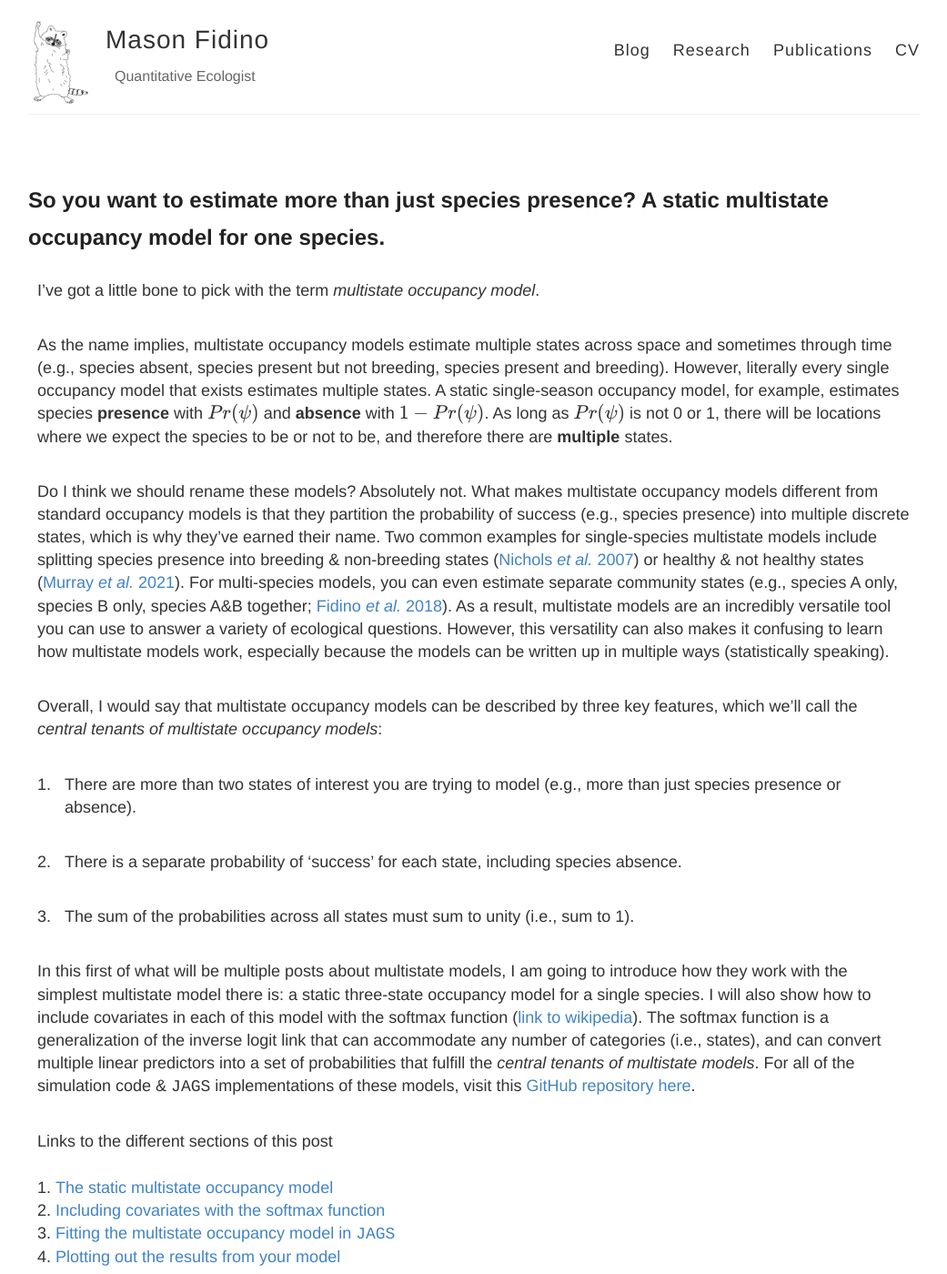
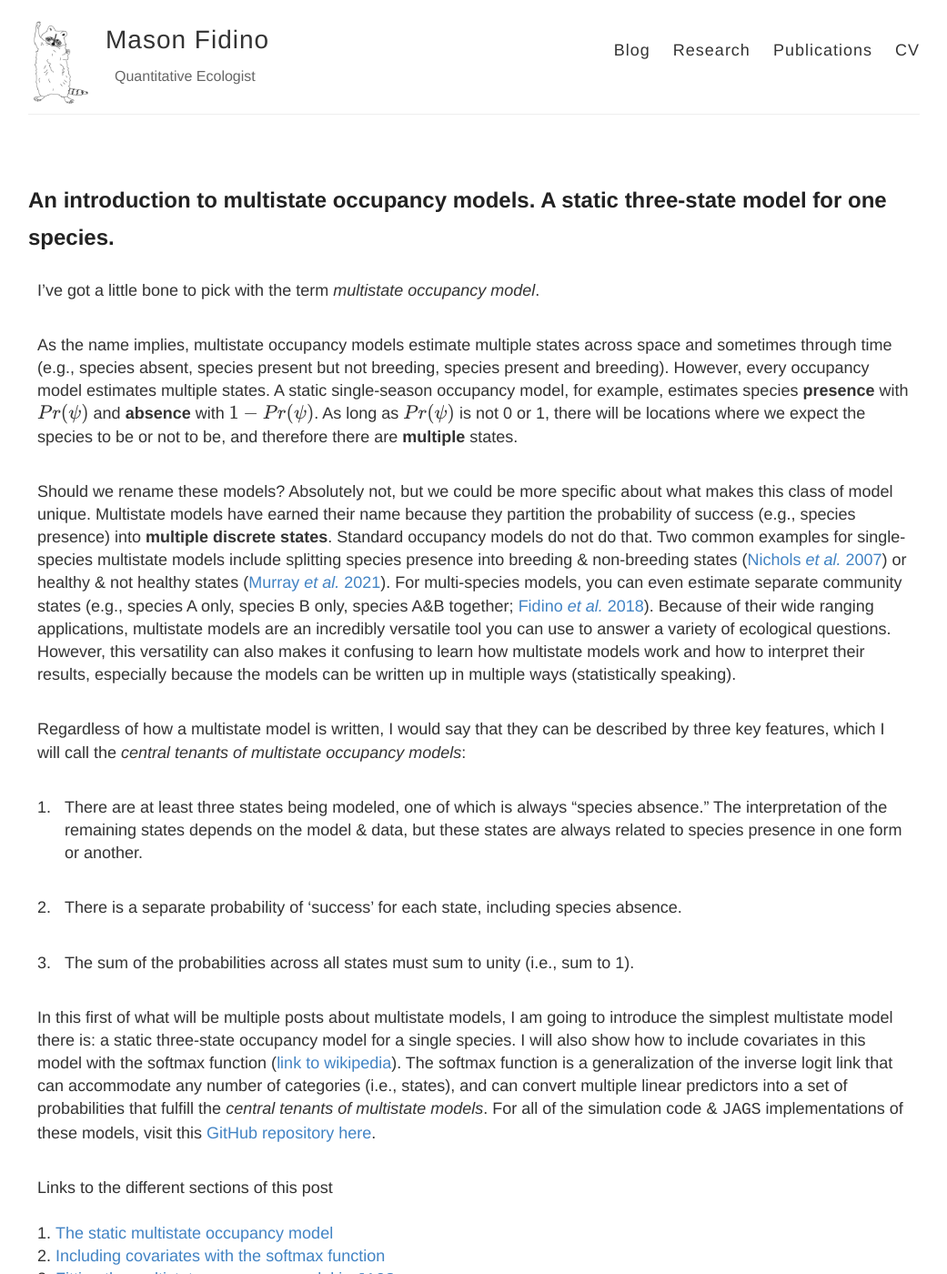
Before and after one commit to mfidino/mfidino.github.io, a Jekyll site: the page built from blog/_posts/2021-8-30-intro_2_multistate_occupancy.md, in a window 1280 px wide and 1400 px high. Shown: the whole window at 91% size, without its empty margins (119-1160 px from the left). Built offline with Jekyll 4.4.1, drawn with Linux system fonts in a browser that asks for light colours; formulas are drawn with MathJax 3; some of the changed text lies outside the part shown.

Commit message:
Update 2021-8-30-intro_2_multistate_occupancy.md

````diff
--- a/blog/_posts/2021-8-30-intro_2_multistate_occupancy.md
+++ b/blog/_posts/2021-8-30-intro_2_multistate_occupancy.md
@@ -1,26 +1,26 @@
 ---
 layout: post
-title: So you want to estimate more than just species presence? A static multistate occupancy model for one species.
+title: An introduction to multistate occupancy models. A static three-state model for one species.
 category: blog
 ---
 
 I've got a little bone to pick with the term *multistate occupancy model*.
 
-As the name implies, multistate occupancy models estimate multiple states across space and sometimes through time (e.g., species absent, species present but not breeding, species present and breeding). However, literally every single occupancy model that exists estimates multiple states. A static single-season occupancy model, for example, estimates species **presence** with <span>$$Pr(\psi)$$</span> and **absence** with <span>$$1 - Pr(\psi)$$</span>. As long as <span>$$Pr(\psi)$$</span> is not 0 or 1, there will be locations where we expect the species to be or not to be, and therefore there are **multiple** states.
+As the name implies, multistate occupancy models estimate multiple states across space and sometimes through time (e.g., species absent, species present but not breeding, species present and breeding). However, every occupancy model estimates multiple states. A static single-season occupancy model, for example, estimates species **presence** with <span>$$Pr(\psi)$$</span> and **absence** with <span>$$1 - Pr(\psi)$$</span>. As long as <span>$$Pr(\psi)$$</span> is not 0 or 1, there will be locations where we expect the species to be or not to be, and therefore there are **multiple** states.
 
 
-Do I think we should rename these models? Absolutely not. What makes multistate occupancy models different from standard occupancy models is that they partition the probability of success (e.g., species presence) into multiple discrete states, which is why they've earned their name. Two common examples for single-species multistate models include splitting species presence into breeding & non-breeding states ([Nichols *et al.* 2007](https://esajournals.onlinelibrary.wiley.com/doi/abs/10.1890/06-1474)) or healthy & not healthy states ([Murray *et al.* 2021](https://besjournals.onlinelibrary.wiley.com/doi/abs/10.1111/1365-2656.13515)). For multi-species models, you can even estimate separate community states (e.g., species A only, species B only, species A&B together; [Fidino *et al.* 2018](https://besjournals.onlinelibrary.wiley.com/doi/full/10.1111/2041-210X.13117)). As a result, multistate models are an incredibly versatile tool you can use to answer a variety of ecological questions. However, this versatility can also makes it confusing to learn how multistate models work, especially because the models can be written up in multiple ways (statistically speaking).
+Should we rename these models? Absolutely not, but we could be more specific about what makes this class of model unique. Multistate models have earned their name because they partition the probability of success (e.g., species presence) into **multiple discrete states**. Standard occupancy models do not do that. Two common examples for single-species multistate models include splitting species presence into breeding & non-breeding states ([Nichols *et al.* 2007](https://esajournals.onlinelibrary.wiley.com/doi/abs/10.1890/06-1474)) or healthy & not healthy states ([Murray *et al.* 2021](https://besjournals.onlinelibrary.wiley.com/doi/abs/10.1111/1365-2656.13515)). For multi-species models, you can even estimate separate community states (e.g., species A only, species B only, species A&B together; [Fidino *et al.* 2018](https://besjournals.onlinelibrary.wiley.com/doi/full/10.1111/2041-210X.13117)). Because of their wide ranging applications, multistate models are an incredibly versatile tool you can use to answer a variety of ecological questions. However, this versatility can also makes it confusing to learn how multistate models work and how to interpret their results, especially because the models can be written up in multiple ways (statistically speaking).
 
-Overall, I would say that multistate occupancy models can be described by three key features, which we'll call the *central tenants of multistate occupancy models*:
+Regardless of how a multistate model is written, I would say that they can be described by three key features, which I will call the *central tenants of multistate occupancy models*:
 
-1. There are more than two states of interest you are trying to model (e.g., more than just species presence or absence).
+1. There are at least three states being modeled, one of which is always "species absence." The interpretation of the remaining states depends on the model & data, but these states are always related to species presence in one form or another.
 
 2. There is a separate probability of 'success' for each state, including species absence.
 
 3. The sum of the probabilities across all states must sum to unity (i.e., sum to 1).
 
 
-In this first of what will be multiple posts about multistate models, I am going to introduce how they work with the simplest multistate model there is: a static three-state occupancy model for a single species. I will also show how to include covariates in each of this model with the softmax function ([link to wikipedia](https://en.wikipedia.org/wiki/Softmax_function)). The softmax function is a generalization of the inverse logit link that can accommodate any number of categories (i.e., states), and can convert multiple linear predictors into a set of probabilities that fulfill the *central tenants of multistate models*. For all of the simulation code & `JAGS` implementations of these models, visit this [GitHub repository here](https://github.com/mfidino/multi-state-occupancy-models).
+In this first of what will be multiple posts about multistate models, I am going to introduce the simplest multistate model there is: a static three-state occupancy model for a single species. I will also show how to include covariates in this model with the softmax function ([link to wikipedia](https://en.wikipedia.org/wiki/Softmax_function)). The softmax function is a generalization of the inverse logit link that can accommodate any number of categories (i.e., states), and can convert multiple linear predictors into a set of probabilities that fulfill the *central tenants of multistate models*. For all of the simulation code & `JAGS` implementations of these models, visit this [GitHub repository here](https://github.com/mfidino/multi-state-occupancy-models).
 
 
 Links to the different sections of this post
@@ -119,6 +119,7 @@ where <span>$$z[s]$$</span> indexes the appropriate row of the detection array.
 
 For a static multistate model without covariates, the last thing we need to do is specify priors. To give vague priors to <span>$$\boldsymbol{\psi}$$</span> and the third row in <span>$$\boldsymbol{\eta_s}$$</span>, we can use a Dirichlet(1,1,1) prior for each. The Dirichlet distribution is a generalization of the Beta distribution for up to *m* categories, and in this case *m* = 3. The only other parameter in the model is  <span>$$\rho^{2,2}$$</span>, which we can give a vague Beta(1,1) prior.
 
+
 <p><a href="#top" style>Back to top ⤒</a></p>
 
 ## Including covariates
@@ -129,11 +130,11 @@ As I said at the beginning of this post the softmax function is a generalization
 
 $$\text{softmax}(x) = \frac{\text{exp}(x)}{\sum_{i=1}^m \text{exp}(x)}$$
 
-Where x is a vector of length *m* that contains the linear predictors for the *m* states at site *s*. However, one very important aspect to know is that if you have *m* states you only specify *m-1* linear predictors. We must set one state as a reference category, and to do so we give that element in x a value of 0. Is this rule something new? Absolutely not, we also do this with logistic regression, which has 2 states (success and failure) and one linear predictor. In fact, if you look at the inverse logit link function you can see pretty quickly that the 'failure' reference category has been hard coded into it (it's the 1 in the denominator):
+Where x is a vector of length *m* that contains the linear predictors for the *m* states at site *s*. However, one very important aspect to know is that if you have *m* states you only specify *m-1* linear predictors. We must set one state as a reference category, and to do so we give that element in x a value of 0. Is this rule something new? Absolutely not, we also do this whenever we use the logit link. In fact, if you look at the inverse logit link function you can see pretty quickly that the 'failure' reference category has been baked into it (it's the 1 in the denominator, remembering that exp(0) = 1). Thus, the inverse logit link:
 
 $$\text{logit}^{-1}(x) = \frac{\text{exp}(x)}{1 + \text{exp}(x)}$$
 
-which could also be written as
+could also be written as
 
 $$\text{logit}^{-1}(x) = \frac{\text{exp}(x)}{\text{exp}(0) + \text{exp}(x)}$$
 
@@ -209,7 +210,7 @@ Adding linear predictors means that our priors also need to change. Instead of u
 
 ---
 
-You can find this model as `./JAGS/static_multistate.R` on this [GitHub repository](https://github.com/mfidino/multi-state-occupancy-models), but this is what it looks like. Note that we are completing the softmax function within the categorical distribution in `JAGS` (i.e., in `dcat()`).
+You can find this model as `./JAGS/static_multistate.R` on this [GitHub repository](https://github.com/mfidino/multi-state-occupancy-models). Note that we are completing the softmax function within the categorical distribution in `JAGS` (i.e., in `dcat()`). I've also used 1's in place of exp(0) when needed. Doing so is important for the detection matrix as the 0 values in there indicate that a given observed state cannot be observed given the true state.
 
 ```R
 model{
````
Also changed, not shown: other parts of blog/_posts/2021-8-30-intro_2_multistate_occupancy.md (+1 -1 lines).
